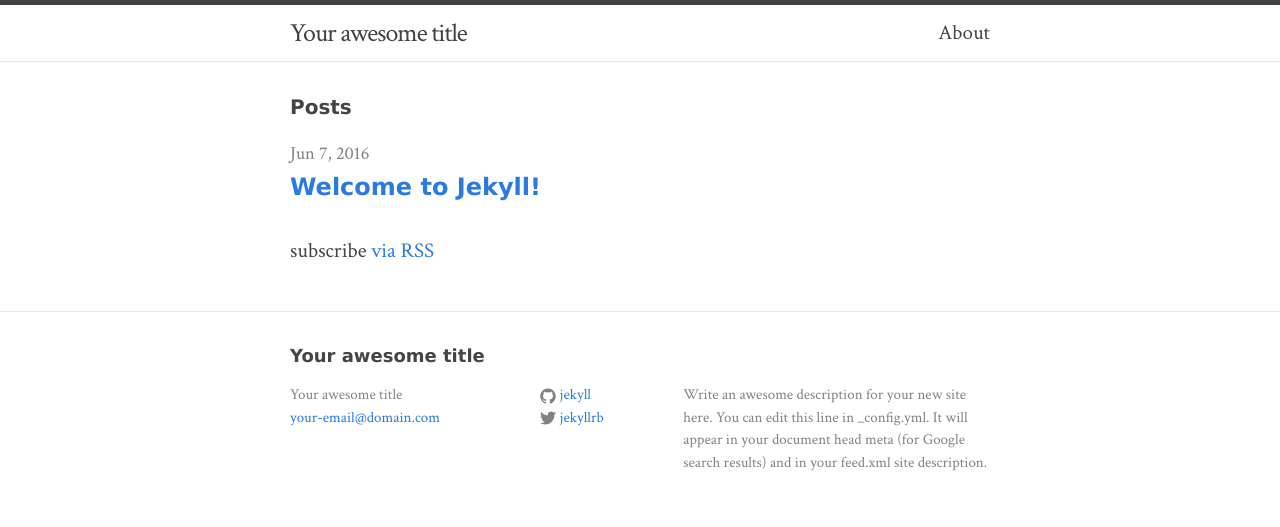
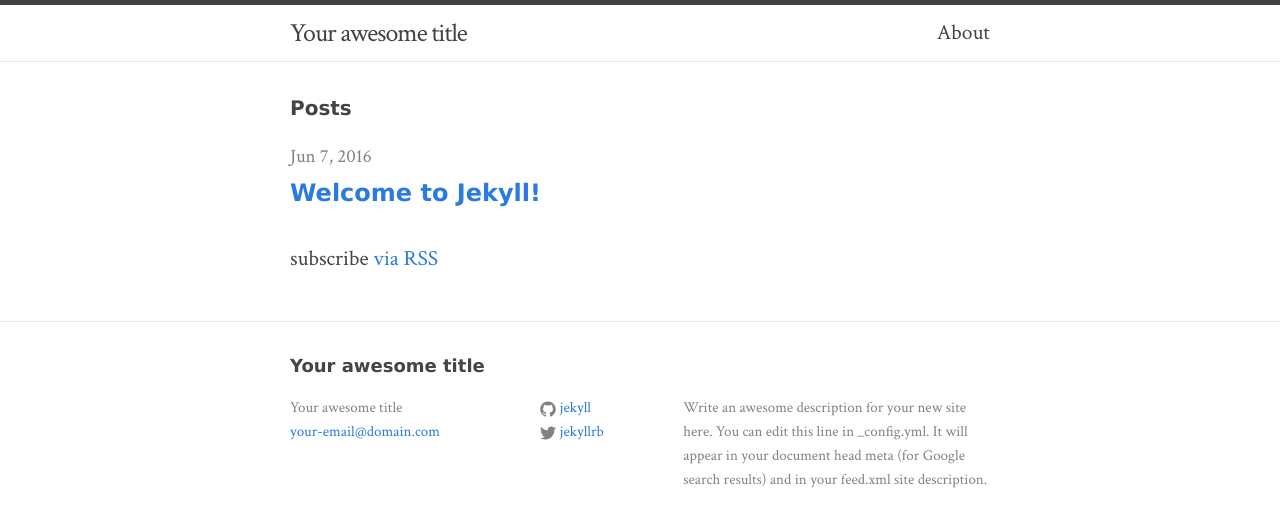
Before and after one commit to drawingjourney/drawingjourney.github.io, a Jekyll site: the page built from index.html, in a window 1280 px wide. Shown: the top 527 px of the page. Built offline with Jekyll 4.4.1, drawn with Linux system fonts in a browser that asks for light colours.

Commit message:
Tweak font size and spacing

```diff
--- a/css/main.scss
+++ b/css/main.scss
@@ -7,9 +7,9 @@
 
 // Our variables
 $base-font-family: 'Crimson Text', serif;
-$base-font-size:   21px;
+$base-font-size:   21.6px;
 $small-font-size:  $base-font-size * 0.875;
-$base-line-height: 1.5;
+$base-line-height: 1.6;
 
 $spacing-unit:     30px;
 
```
